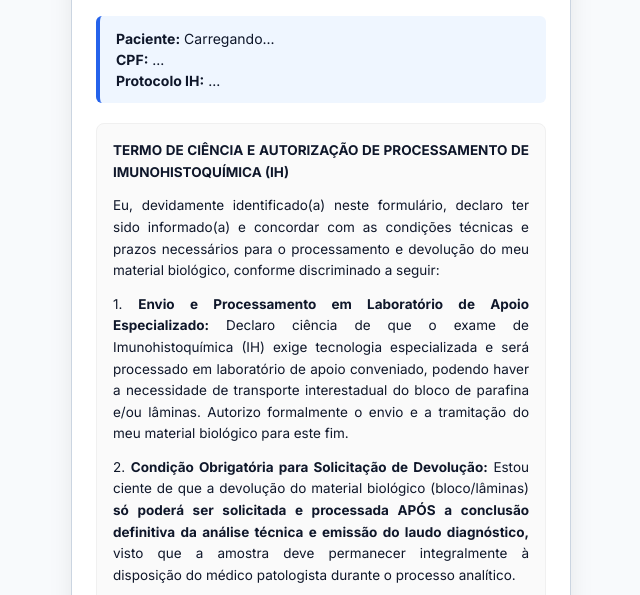
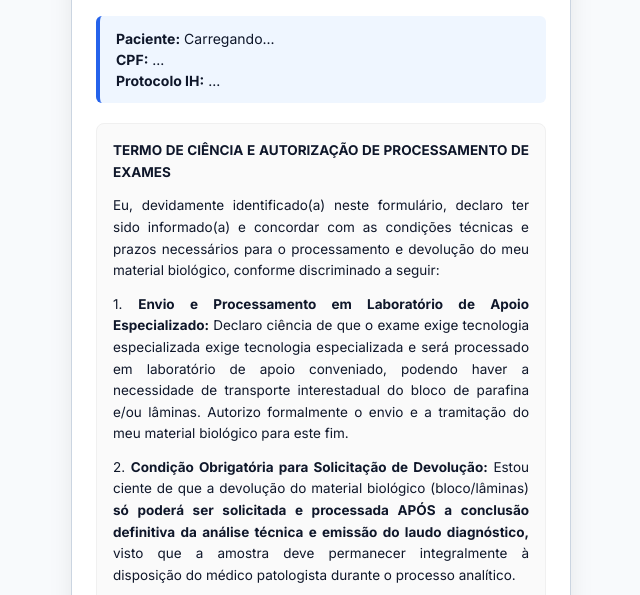
Before and after one commit to sionpalmas-a11y/sistema-aceite-ih, a website: page public/aceite.html in a window 1280 px wide. Shown: the part 190-785 px from the top of the page, without its empty margins (319-959 px from the left). Drawn offline with Linux system fonts and the light colour scheme.

Commit message:
Update aceite.html

```diff
--- a/public/aceite.html
+++ b/public/aceite.html
@@ -142,9 +142,9 @@
         </div>
 
         <div class="termo-box" id="textoTermoCompleto">
-            <p><strong>TERMO DE CIÊNCIA E AUTORIZAÇÃO DE PROCESSAMENTO DE IMUNOHISTOQUÍMICA (IH)</strong></p>
+            <p><strong>TERMO DE CIÊNCIA E AUTORIZAÇÃO DE PROCESSAMENTO DE EXAMES</strong></p>
             <p>Eu, devidamente identificado(a) neste formulário, declaro ter sido informado(a) e concordar com as condições técnicas e prazos necessários para o processamento e devolução do meu material biológico, conforme discriminado a seguir:</p>
-            <p>1. <strong>Envio e Processamento em Laboratório de Apoio Especializado:</strong> Declaro ciência de que o exame de Imunohistoquímica (IH) exige tecnologia especializada e será processado em laboratório de apoio conveniado, podendo haver a necessidade de transporte interestadual do bloco de parafina e/ou lâminas. Autorizo formalmente o envio e a tramitação do meu material biológico para este fim.</p>
+            <p>1. <strong>Envio e Processamento em Laboratório de Apoio Especializado:</strong> Declaro ciência de que o exame exige tecnologia especializada exige tecnologia especializada e será processado em laboratório de apoio conveniado, podendo haver a necessidade de transporte interestadual do bloco de parafina e/ou lâminas. Autorizo formalmente o envio e a tramitação do meu material biológico para este fim.</p>
             <p>2. <strong>Condição Obrigatória para Solicitação de Devolução:</strong> Estou ciente de que a devolução do material biológico (bloco/lâminas) <strong>só poderá ser solicitada e processada APÓS a conclusão definitiva da análise técnica e emissão do laudo diagnóstico,</strong> visto que a amostra deve permanecer integralmente à disposição do médico patologista durante o processo analítico.</p>
             <p>3. <strong>Tempo Médio para Retorno do Material:</strong> Reconheço que, <strong>após a solicitação formal de devolução do bloco/lâminas, </strong> o tempo médio estimado para a disponibilização física do material na unidade é de até <strong>20 (vinte) dias úteis </strong>. Esse prazo decorre da logística de resgate, embalagem biossegura e transporte de retorno do laboratório de apoio.</p>
 	    <p>4. <strong>Indisponibilidade Temporária e Irreversibilidade do Fluxo Logístico: </strong> Declaro ciência de que <strong>não é possível a devolução imediata ou a interrupção do trânsito do material </strong>enquanto a amostra estiver sob análise técnica ou em transporte, sendo indispensável aguardar o fluxo logístico de retorno após a solicitação.</p>
```
